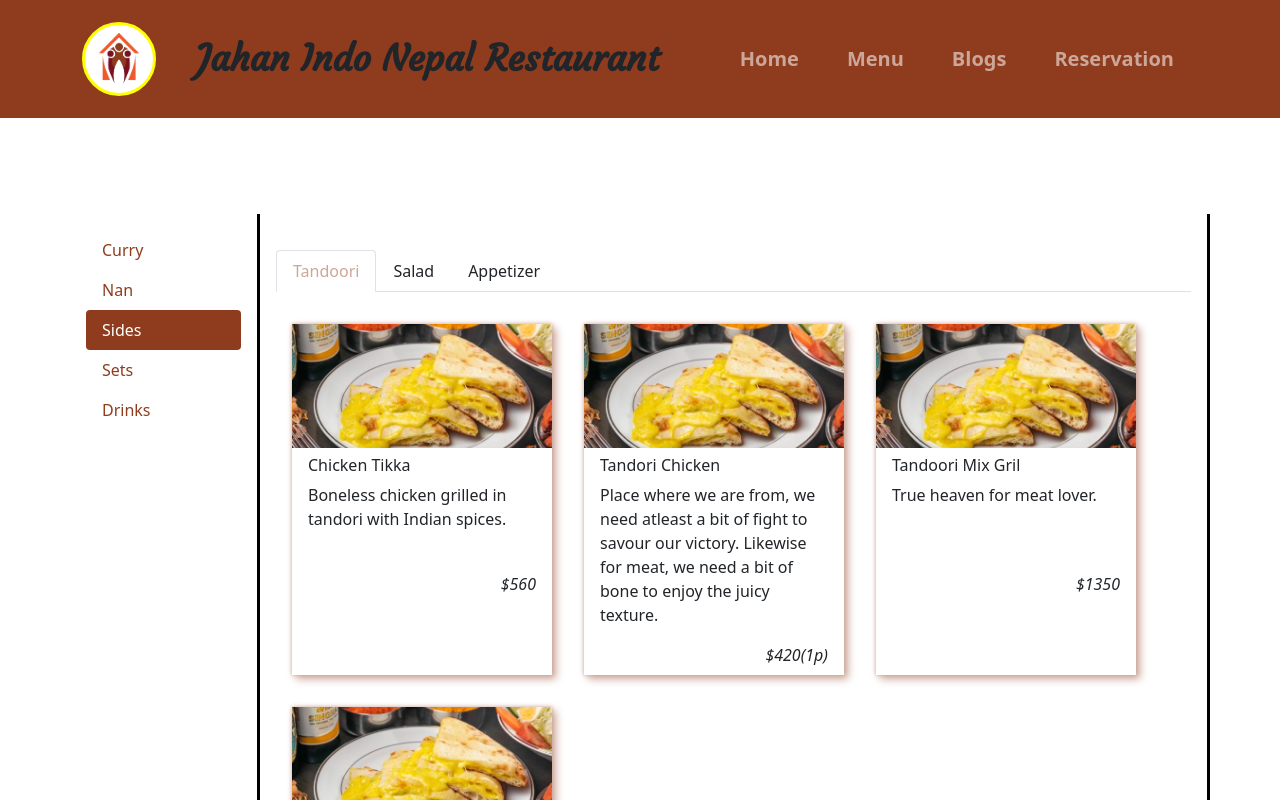
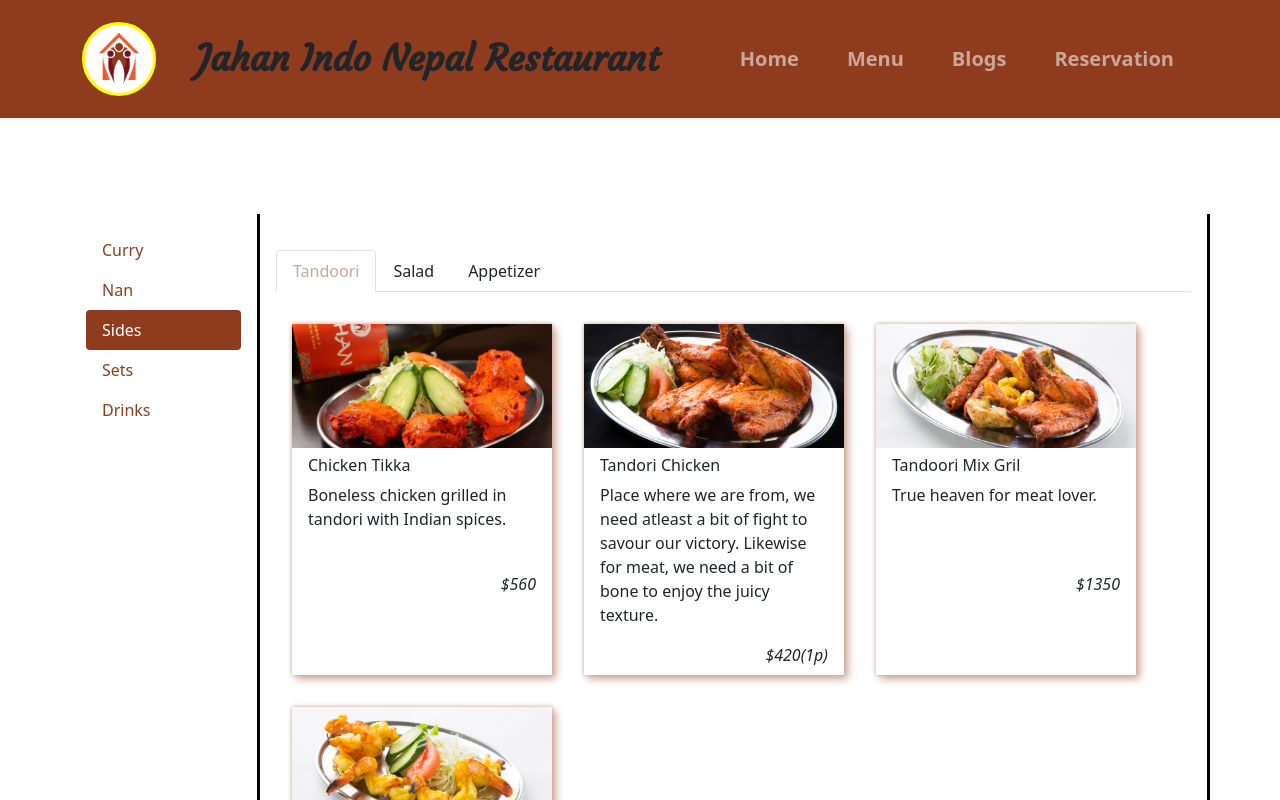
Before and after one commit to nibab-boo/jahan-react-express, a React (Create React App) app in the folder client/: page /menu in a window 1280 px wide. Both pictures are taken after a click on the tab "Sides". Shown: the top 800 px of the page. Built offline with nearby package versions, Linux system fonts and the light colour scheme.

Commit message:
Sides updated with new images

```diff
--- a/client/src/components/Sides.js
+++ b/client/src/components/Sides.js
@@ -1,7 +1,5 @@
 import React from 'react';
 import { Tabs, Tab } from 'react-bootstrap';
-
-import cheeseNan from "./../assets/images/cheese_nan.jpeg"
 
 const Sides = ({ sides }) => {
   return (
@@ -15,7 +13,7 @@ const Sides = ({ sides }) => {
                   sideType.items.map((side) => (
 
                     <div className="food-card">
-                      <img src={cheeseNan} alt={`${side.name}`} />
+                      <img src={side.image} alt={`${side.name}`} />
                       <div className="set-card">
                         <h4 className="food-name">{side.name}</h4>
                         <p className="food-info">{side.description}</p>
```
